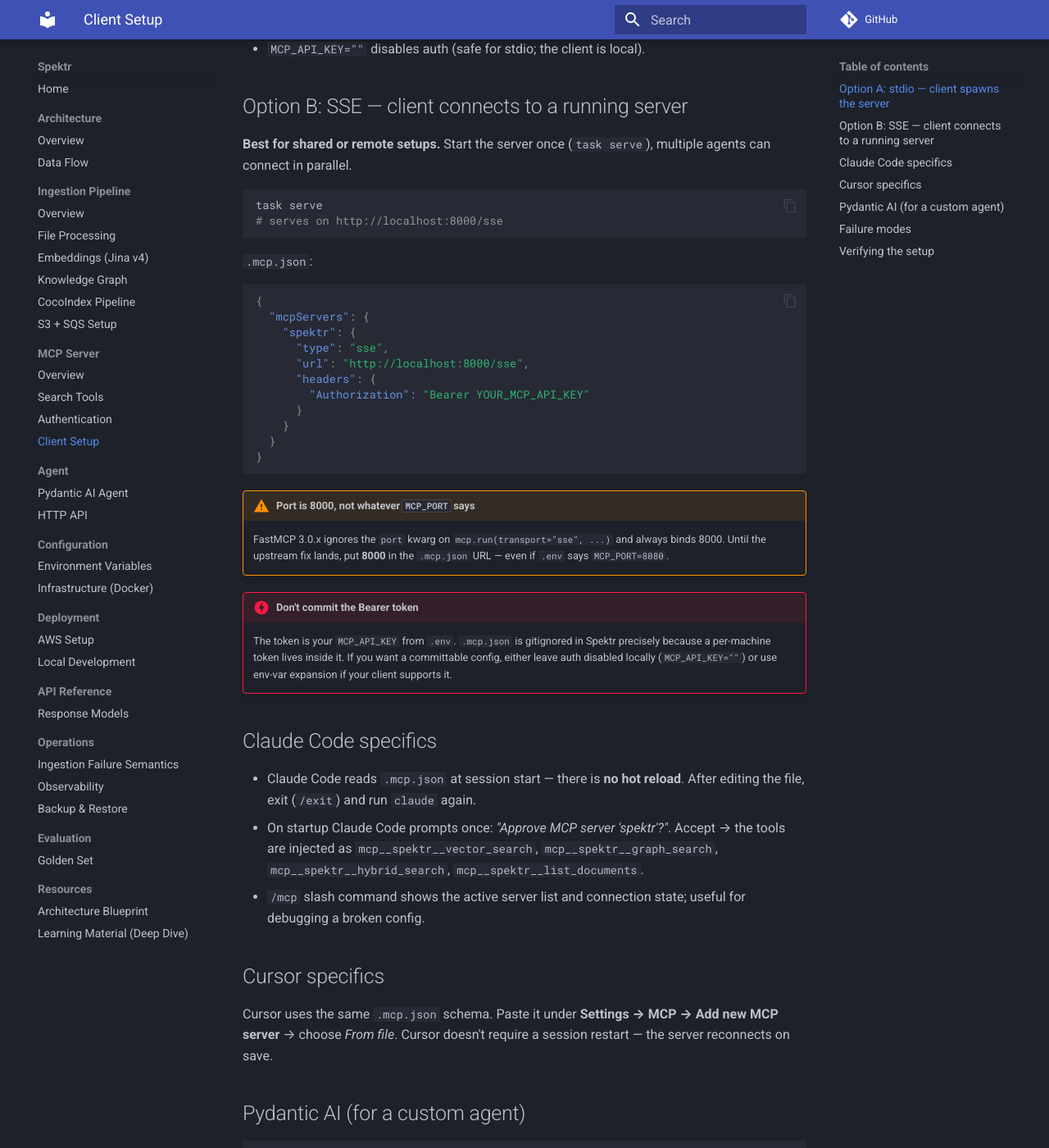
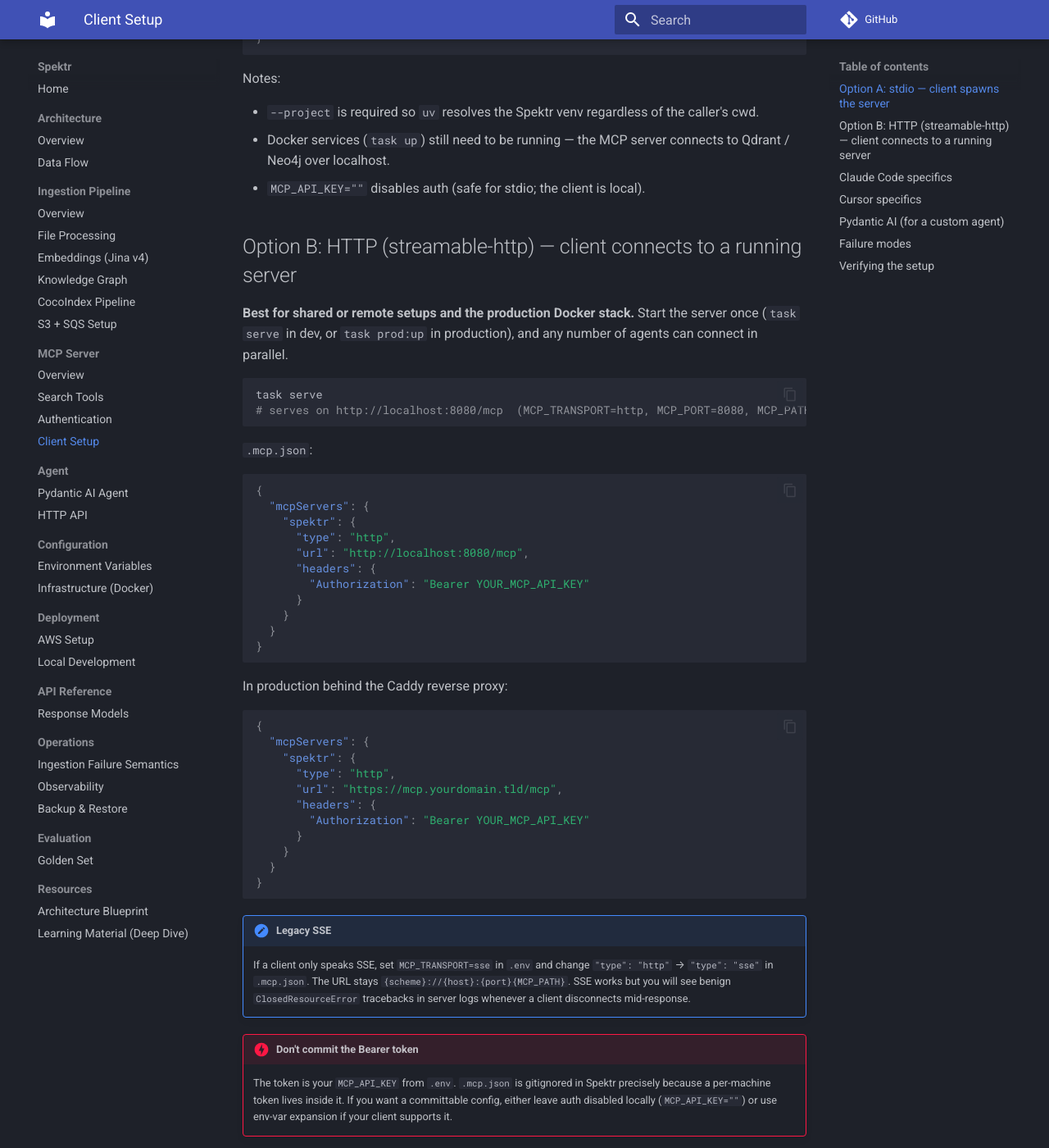
Before and after one commit to dollro/spektr, an MkDocs documentation site: the page built from docs/server/client-setup.md, in a window 1280 px wide and 1400 px high, scrolled down 984 px. Shown: the whole window at 82% size. Built offline with MkDocs 1.6.1 and Material for MkDocs 9.7.7, drawn with Linux system fonts in a browser that asks for light colours; comment, search, counter and statistics services are not loaded; some of the changed text lies outside the part shown.

Commit message:
feat(mcp): switch default transport to streamable-http
FastMCP's legacy SSE transport emits noisy ExceptionGroup tracebacks
on every client disconnect (anyio.ClosedResourceError bubbling through
nested task groups). Streamable-http is the modern MCP default, uses
request/response per tool call, handles disconnects cleanly, and is
what all current MCP clients speak (Claude Code, Claude Desktop,
Cursor, Pydantic AI).

- config/settings.py: MCP_TRANSPORT default flips sse -> http; new
  MCP_HOST (0.0.0.0) and MCP_PATH (/mcp) settings. Transport is now
  typed as a Literal; sse and stdio remain supported.
- server/mcp_server.py: pass host/port/path to mcp.run() only for
  HTTP transports (stdio rejects them). Log line shows the full
  endpoint URL.
- agent/agent.py: create_rag_agent picks MCPServerStreamableHTTP by
  default, falls back to MCPServerSSE when MCP_TRANSPORT=sse.
- tests/test_agent.py: cover both transports.
- docs: update server overview, client-setup, authentication,
  configuration/environment, and local-development for the new
  default. Drop stale FastMCP port-8000 warnings (fixed upstream).
- .env.example: document http/sse/stdio trade-offs.

Endpoint: http://HOST:PORT{MCP_PATH} — default http://0.0.0.0:8080/mcp.

````diff
--- a/docs/server/client-setup.md
+++ b/docs/server/client-setup.md
@@ -1,8 +1,11 @@
 # Connecting MCP Clients
 
-Any MCP-aware coding agent can use Spektr's search tools as first-class functions. This page covers the two transport styles and the caveats each brings.
+Any MCP-aware coding agent can use Spektr's search tools as first-class functions. This page covers the transport styles and the caveats each brings.
 
-Tested clients: **Claude Code**, **Cursor**, **any Pydantic AI script**. The same `.mcp.json` format works for Claude Code and Cursor; Pydantic AI uses `MCPServerSSE` in code (see `agent/agent.py`).
+Tested clients: **Claude Code**, **Cursor**, **any Pydantic AI script**. The same `.mcp.json` format works for Claude Code and Cursor; Pydantic AI uses `MCPServerStreamableHTTP` (or `MCPServerSSE` for legacy) in code (see `agent/agent.py`).
+
+!!! tip "Which transport?"
+    Prefer **`http`** (streamable-http) — it's the modern MCP default, handles disconnects cleanly, and is what all current clients speak. Use `stdio` for local dev when you want the client to own the server lifecycle. Only use `sse` if a client explicitly requires it.
 
 ## Option A: stdio — client spawns the server
 
@@ -38,13 +41,13 @@
 - Docker services (`task up`) still need to be running — the MCP server connects to Qdrant / Neo4j over localhost.
 - `MCP_API_KEY=""` disables auth (safe for stdio; the client is local).
 
-## Option B: SSE — client connects to a running server
+## Option B: HTTP (streamable-http) — client connects to a running server
 
-**Best for shared or remote setups.** Start the server once (`task serve`), multiple agents can connect in parallel.
+**Best for shared or remote setups and the production Docker stack.** Start the server once (`task serve` in dev, or `task prod:up` in production), and any number of agents can connect in parallel.
 
 ```bash
 task serve
-# serves on http://localhost:8000/sse
+# serves on http://localhost:8080/mcp  (MCP_TRANSPORT=http, MCP_PORT=8080, MCP_PATH=/mcp)
 ```
 
 `.mcp.json`:
@@ -53,8 +56,8 @@
 {
   "mcpServers": {
     "spektr": {
-      "type": "sse",
-      "url": "http://localhost:8000/sse",
+      "type": "http",
+      "url": "http://localhost:8080/mcp",
       "headers": {
         "Authorization": "Bearer YOUR_MCP_API_KEY"
       }
@@ -63,8 +66,24 @@
 }
 ```
 
-!!! warning "Port is 8000, not whatever `MCP_PORT` says"
-    FastMCP 3.0.x ignores the `port` kwarg on `mcp.run(transport="sse", ...)` and always binds 8000. Until the upstream fix lands, put **8000** in the `.mcp.json` URL — even if `.env` says `MCP_PORT=8080`.
+In production behind the Caddy reverse proxy:
+
+```json
+{
+  "mcpServers": {
+    "spektr": {
+      "type": "http",
+      "url": "https://mcp.yourdomain.tld/mcp",
+      "headers": {
+        "Authorization": "Bearer YOUR_MCP_API_KEY"
+      }
+    }
+  }
+}
+```
+
+!!! note "Legacy SSE"
+    If a client only speaks SSE, set `MCP_TRANSPORT=sse` in `.env` and change `"type": "http"` → `"type": "sse"` in `.mcp.json`. The URL stays `{scheme}://{host}:{port}{MCP_PATH}`. SSE works but you will see benign `ClosedResourceError` tracebacks in server logs whenever a client disconnects mid-response.
 
 !!! danger "Don't commit the Bearer token"
     The token is your `MCP_API_KEY` from `.env`. `.mcp.json` is gitignored in Spektr precisely because a per-machine token lives inside it. If you want a committable config, either leave auth disabled locally (`MCP_API_KEY=""`) or use env-var expansion if your client supports it.
@@ -94,6 +113,8 @@
 async with server:
     result = await agent.run("What's in the knowledge base?")
 ```
+
+For a legacy SSE server, import `MCPServerSSE` instead and point the URL at `http://HOST:PORT{MCP_PATH}` with `MCP_TRANSPORT=sse`.
 
 See `agent/agent.py::create_rag_agent` and `scripts/ask.py` for the complete pattern used by `task ask`.
 
````
Also changed, not shown: other parts of docs/server/client-setup.md (+3 -3 lines), docs/configuration/environment.md (+4 -2 lines), docs/deployment/local-development.md (+1 -1 lines), docs/server/authentication.md (+1 -1 lines), docs/server/overview.md (+10 -10 lines), 5 other files.
